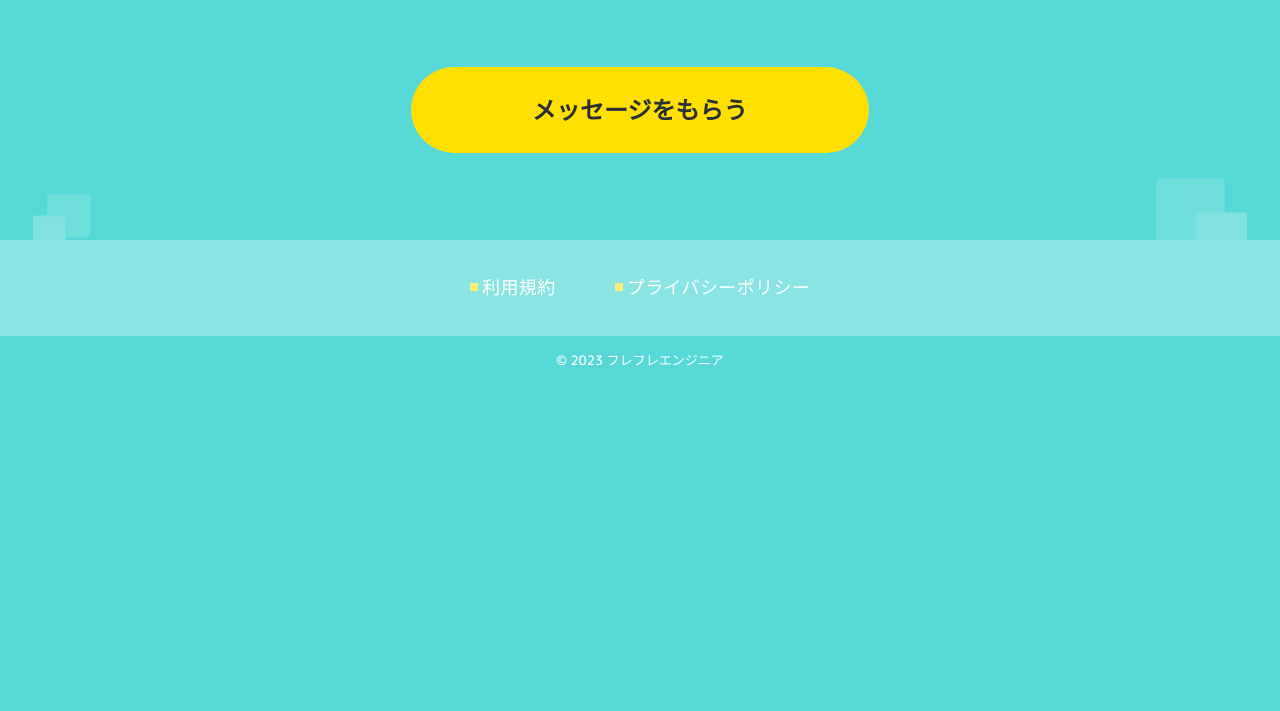
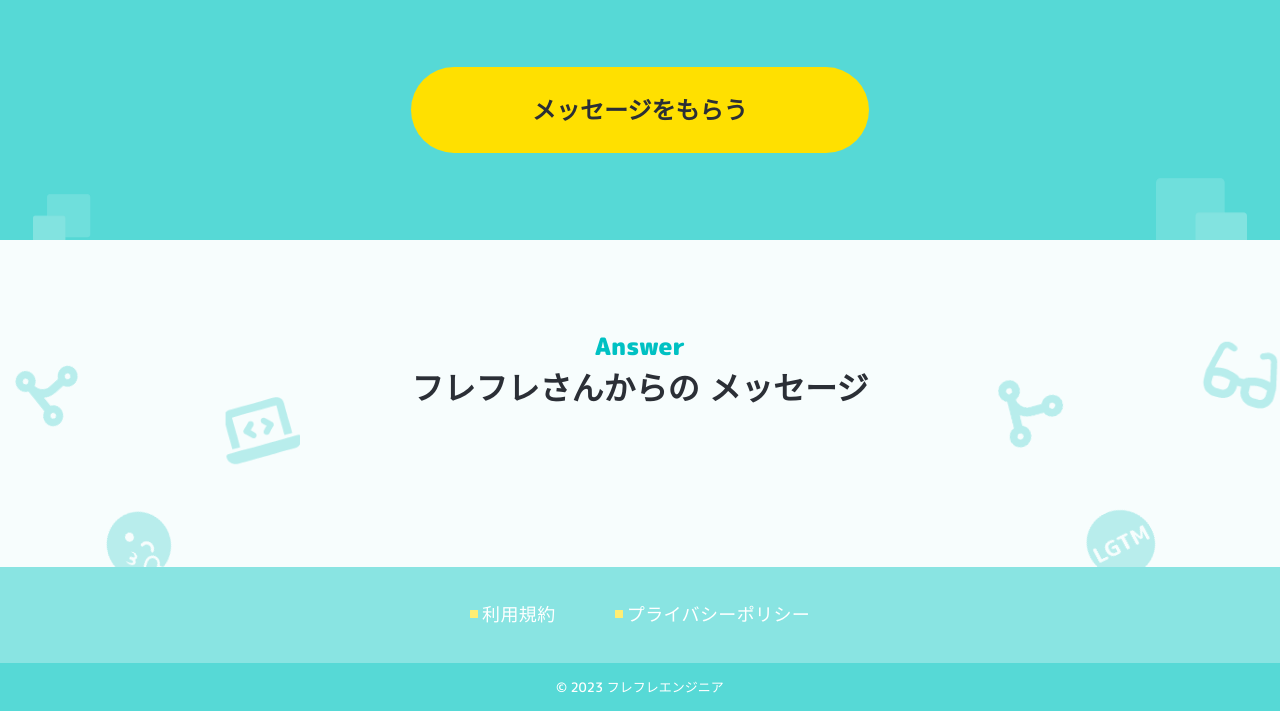
Before and after one commit to HiguchiDev/fure_fure_san, a Django app: page / in a window 1280 px wide. Shown: the part 1039-1750 px from the top of the page. Before the commit the page ends 1405 px from the top, so only its background shows below. Run offline with Django 4.2, Linux system fonts and the light colour scheme; data that the repository does not hold is empty; some libraries are stand-ins or nearby versions.

Commit message:
ノセ様フィードバック反映 PC版のフレフレさんからのメッセージ部分を常に表示し、背景を左と右に分けてpxを固定。黄色の吹き出しと回答メッセージを動的に表示する形に変更

```diff
--- a/static_local/top/top_common.css
+++ b/static_local/top/top_common.css
@@ -123,8 +123,8 @@
     position: relative;
     background-color: #F7FDFD;
     z-index: 0;
-
-    display: none;
+    overflow: hidden;
+    padding-bottom: 100px;
 }
 
 #answer_title {
@@ -169,6 +169,11 @@
 #furefure_msg_body_loading {
     padding-top: 110px;
     padding-bottom: 113.78px;
+
+    display: none;
+}
+
+.speech_bubble {
     display: none;
 }
 
@@ -278,3 +283,8 @@
 
     color: #FFFFFF;
 }
+
+#footer_row {
+    position: relative;
+    z-index: 1;
+}
--- a/static_local/top/top_pc.css
+++ b/static_local/top/top_pc.css
@@ -72,43 +72,65 @@
     position: absolute;
     left: 5px;
     top: 0px;
-    width: 17%;
+    width: 14%;
     height: auto;
+    z-index: 1;
 }
 
 .speech_bubble2 {
     position: absolute;
     left: 0px;
     bottom: 0px;
-    width: 15%;
+    width: 12%;
     height: auto;
+    z-index: 1;
 }
 
 .speech_bubble3 {
     position: absolute;
     right: 0px;
     top: 0px;
-    width: 15%;
+    width: 12%;
     height: auto;
+    z-index: 1;
 }
 
 .speech_bubble4 {
     position: absolute;
     right: 0px;
     bottom: 0px;
-    width: 15%;
+    width: 12%;
     height: auto;
+    z-index: 1;
 }
 
 #furefure_msg_row {
     background: #F7FDFD;
-    background-image: url("/static/top/pc_img/pc_bg_answer.png");
-    background-position: center top;
-    background-size: cover;
-    background-repeat: no-repeat;
     padding-bottom: 100px;
+    position: relative;
+    overflow: hidden;
+}
 
-    display: none;
+.bg_answer_left {
+    position: absolute;
+    left: 0px;
+    top: 0px;
+    width: 300px;
+    height: auto;
+    opacity: 0.33;  /* figmaからダウンロードすると透過されていなかったのでCSSで透過設定 */
+    margin-top: 100px;
+    z-index: 0;
+}
+
+.bg_answer_right {
+    position: absolute;
+    right: 0px;
+    top: 0px;
+    width: 300px;
+    height: auto;
+    opacity: 0.33;  /* figmaからダウンロードすると透過されていなかったのでCSSで透過設定 */
+    margin-top: 100px;
+    z-index: 0;
 }
 
 .choice_error_label {
--- a/static_local/top/top_sp.css
+++ b/static_local/top/top_sp.css
@@ -110,7 +110,6 @@
     padding-bottom: 100px;
     position: relative;
     padding-right: 0px;
-    display: none;
 }
 
 .bg_answer_left {
@@ -119,7 +118,7 @@
     top: 0px;
     width: 17%;
     height: auto;
-
+    margin-top: 50px;
     z-index: 0;
 }
 
@@ -129,7 +128,7 @@
     top: 0px;
     width: 17%;
     height: auto;
-
+    margin-top: 50px;
     z-index: 0;
 }
 
--- a/templates/top.html
+++ b/templates/top.html
@@ -228,17 +228,14 @@
           </div>
         </div>
       </div>
-      <div id="furefure_msg_row" class="row text-center">
       <div class="d-block d-md-none">
         <img src="{% static 'top/sp_img/sp_bg_answer_left.png' %}" class="bg_answer_left">
         <img src="{% static 'top/sp_img/sp_bg_answer_right.png' %}" class="bg_answer_right">
       </div>
-        <!-- <div class="d-none d-md-block">
-          <img src="{% static 'top/pc_img/speech_bubble1.png' %}" class="speech_bubble1 speech_bubble">
-          <img src="{% static 'top/pc_img/speech_bubble2.png' %}" class="speech_bubble2 speech_bubble">
-          <img src="{% static 'top/pc_img/speech_bubble3.png' %}" class="speech_bubble3 speech_bubble">
-          <img src="{% static 'top/pc_img/speech_bubble4.png' %}" class="speech_bubble4 speech_bubble">
-        </div> -->
+      <div class="d-none d-md-block">
+        <img src="{% static 'top/pc_img/pc_bg_answer_left.png' %}" class="bg_answer_left">
+        <img src="{% static 'top/pc_img/pc_bg_answer_right.png' %}" class="bg_answer_right">
+      </div>
       <div class="col-12">
         <div class="row" id="furefure_msg_title">
           <div class="col-12 text-center">
@@ -280,7 +277,6 @@
                 <div class="answer_text text-break"></div>
               </div>
               <div class="col-2">
-                </div>
               </div>
             </div>
           </div>
@@ -453,8 +449,9 @@
       $(".answer_img").hide();
 
       $("#furefure_msg_body_loading").fadeIn();
-      $("#furefure_msg_row").fadeIn();
-      $("#answer_row").fadeIn();
+      $(".speech_bubble").fadeIn();
+      //$("#furefure_msg_row").fadeIn();
+      //$("#answer_row").fadeIn();
       $("#sns_share_row").fadeIn();
 
       // スクロール直後にボタンをクリックすると強制スクロールがキャンセルされてしまうので、遅延実行
```
Also changed, not shown: static_local/top/pc_img/pc_bg_answer_left.png (added), static_local/top/pc_img/pc_bg_answer_right.png (added). Lines whose indentation alone changed are shown as unchanged.
